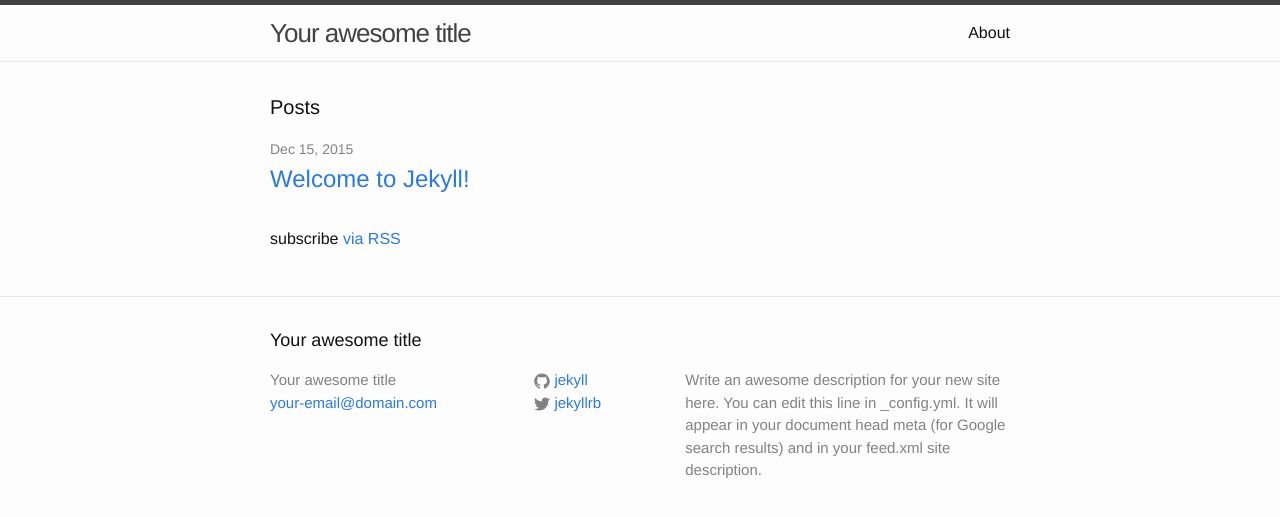
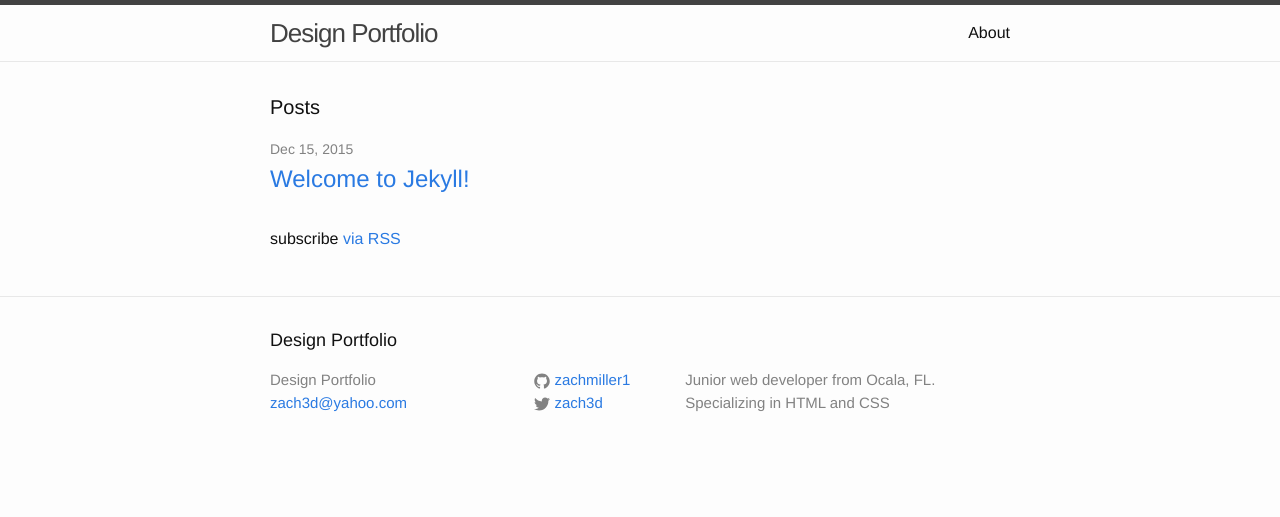
Before and after one commit to zachmiller1/designer-portfolio, a Jekyll site: the page built from index.html, in a window 1280 px wide. Shown: the top 517 px of the page. Built offline with Jekyll 4.4.1, drawn with Linux system fonts in a browser that asks for light colours.

Commit message:
Config settings for site

```diff
--- a/_config.yml
+++ b/_config.yml
@@ -6,16 +6,28 @@
 # 'jekyll serve'. If you change this file, please restart the server process.
 
 # Site settings
-title: Your awesome title
-email: your-email@domain.com
+title: Design Portfolio
+email: zach3d@yahoo.com
 description: > # this means to ignore newlines until "baseurl:"
-  Write an awesome description for your new site here. You can edit this
-  line in _config.yml. It will appear in your document head meta (for
-  Google search results) and in your feed.xml site description.
+  Junior web developer from Ocala, FL. Specializing in HTML and CSS
 baseurl: "" # the subpath of your site, e.g. /blog
-url: "http://yourdomain.com" # the base hostname & protocol for your site
-twitter_username: jekyllrb
-github_username:  jekyll
+url: "http://example.com" # the base hostname & protocol for your site
+
+twitter_username: zach3d
+github_username:  zachmiller1
+google_username:  guyroutledge
+
+permalink: /:categories/:title
+
+links:
+  - title: about
+    url: /about
+  - title: work
+    url: /work
+  - title: articles
+    url: /articles
+  - title: hire me
+    url: /hire-me
 
 # Build settings
 markdown: kramdown
```
